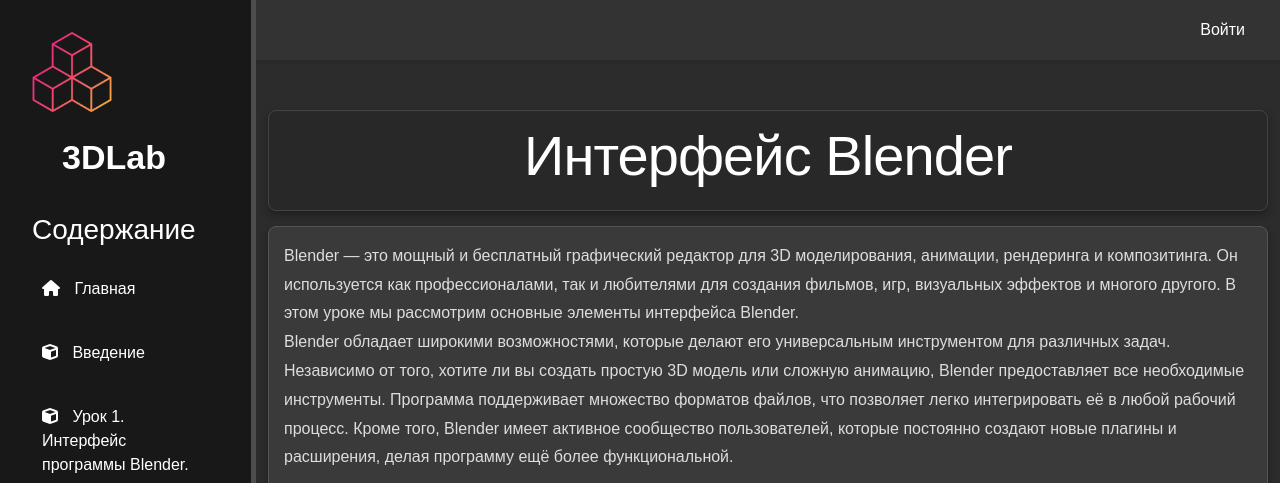
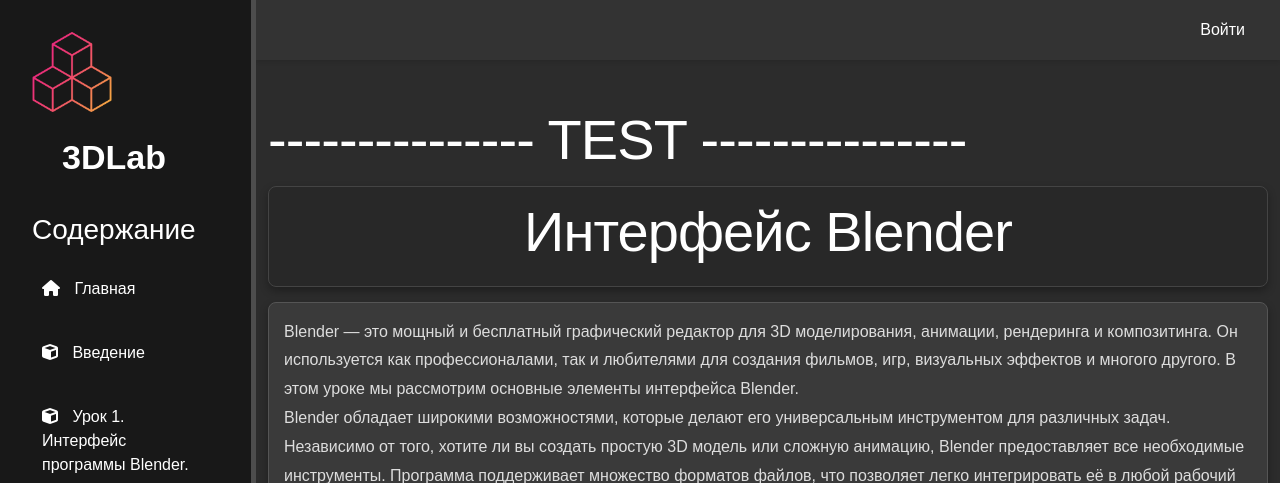
Before and after one commit to durianna/3dlab, a Django app: page /lesson1 in a window 1280 px wide. Shown: the top 483 px of the page. Run offline with Django 5.2, Linux system fonts and the light colour scheme.

Commit message:
edit lesson1

```diff
--- a/main/templates/main/lessons/lesson1.html
+++ b/main/templates/main/lessons/lesson1.html
@@ -7,6 +7,7 @@
 
 {% block content %}
     <div class="container">
+        <h1>--------------- TEST ---------------</h1>
         <div class="requirements-list1">
             <h1 class="text-center mb-2">Интерфейс Blender</h1>
         </div>
```
